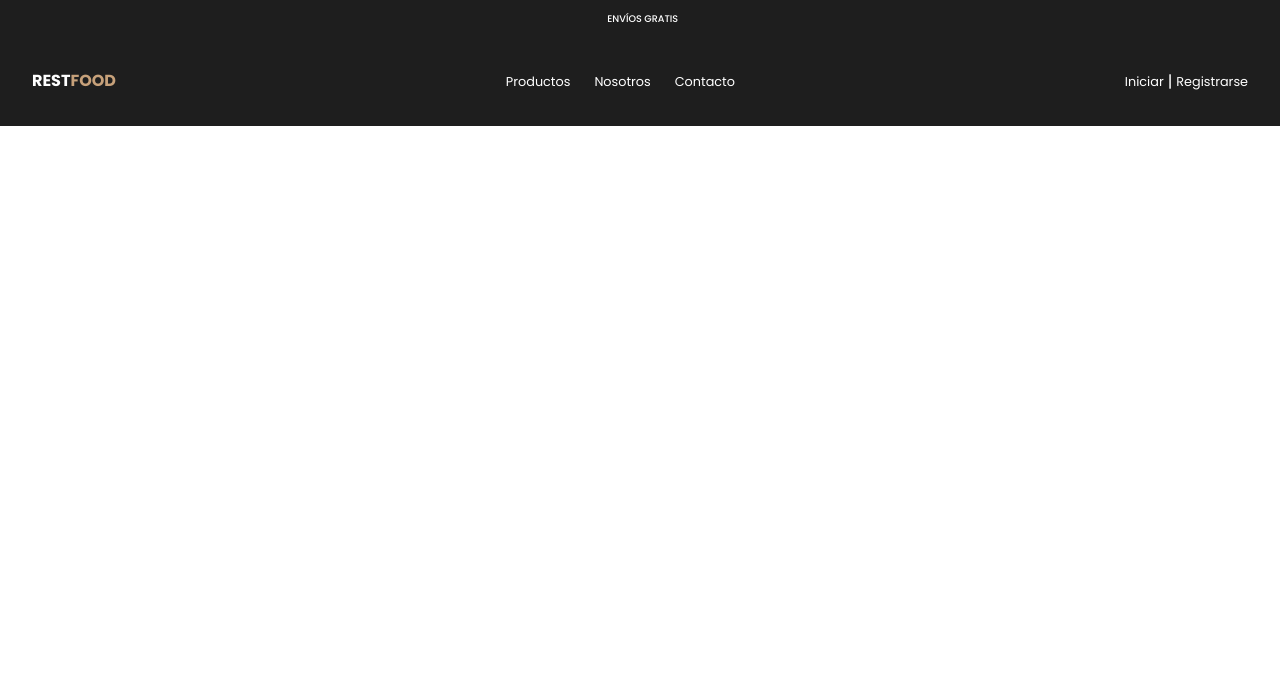
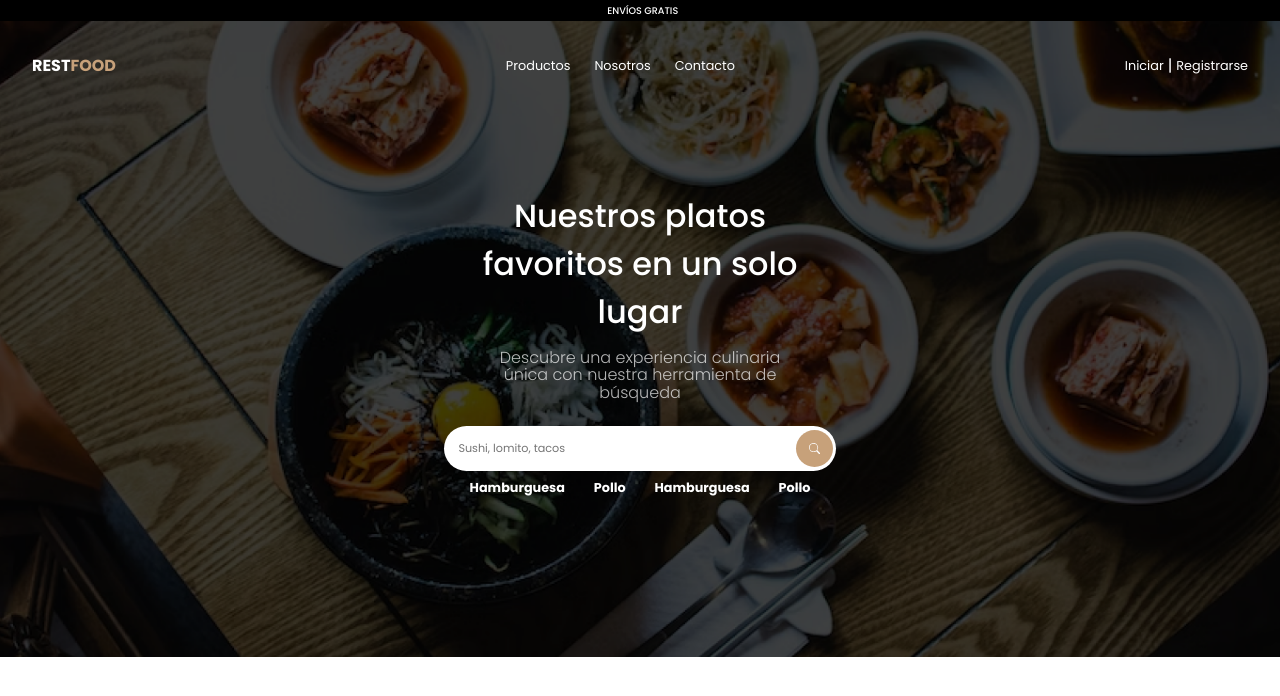
Before and after one commit to Mateo872/restfood, a React (Vite) app: page / in a window 1280 px wide. Shown: the top 696 px of the page. Built offline with nearby package versions, Linux system fonts and the light colour scheme.

Commit message:
Sección de buscador de platos hecha para todos los dispositivos

```diff
--- /dev/null
+++ b/BuscadorPlatos.jsx
@@ -0,0 +1,31 @@
+import { BsSearch } from "react-icons/bs";
+
+const BuscadorPlatos = () => {
+  return (
+    <section className="contenedor_platos">
+      <article className="d-flex flex-column align-items-center justify-content-center">
+        <h1 className="text-center">
+          Nuestros platos favoritos en un solo lugar
+        </h1>
+        <h3 className="text-center">
+          Descubre una experiencia culinaria única con nuestra herramienta de
+          búsqueda
+        </h3>
+        <div className="contenedor_input d-flex align-items-center">
+          <input type="text" placeholder="Sushi, lomito, tacos" />
+          <div className="icono_buscador d-flex align-items-center justify-content-center">
+            <BsSearch />
+          </div>
+        </div>
+        <div className="categorias d-flex">
+          <p className="mb-0">Hamburguesa</p>
+          <p className="mb-0">Pollo</p>
+          <p className="mb-0">Hamburguesa</p>
+          <p className="mb-0">Pollo</p>
+        </div>
+      </article>
+    </section>
+  );
+};
+
+export default BuscadorPlatos;
--- a/src/App.css
+++ b/src/App.css
@@ -18,20 +18,25 @@ body {
 }
 
 header {
-    /* padding: 1rem; */
+    background-color: transparent;
+    position: fixed;
+    top: 0;
+    left: 0;
+    right: 0;
+    z-index: 99;
 }
 
 .contenedor_publicidad {
     width: 100%;
-    padding: 0.8rem;
-    background: var(--color-terciario);
+    padding: 0.3rem;
+    background: #000;
     position: relative;
     overflow: hidden;
 }
 
 .contenedor_publicidad h6 {
-    font-size: 0.5rem;
-    color: #fff;
+    font-size: 0.45rem;
+    color: var(--color-secundario);
 }
 
 
@@ -60,7 +65,7 @@ header nav {
 header nav .nav_marca {
     text-decoration: none;
     font-weight: bold;
-    color: #fff;
+    color: var(--color-secundario);
 }
 
 header nav .nav_marca span {
@@ -69,7 +74,7 @@ header nav .nav_marca span {
 
 header nav svg {
     font-size: 1.4rem;
-    /* color: var(--color-secundario); */
+    color: var(--color-secundario);
 }
 
 header nav .menu_capa {
@@ -107,7 +112,7 @@ header nav .menu_capa ul {
 
 .icono_cerrar svg {
     font-size: 2rem;
-    color: #fff;
+    color: var(--color-secundario);
 }
 
 header nav .menu_capa .ul-visible {
@@ -125,26 +130,87 @@ header nav .menu_link {
     padding-bottom: 0.4rem;
 }
 
-header nav a::after {
+header nav .menu_link::after {
     content: "";
     display: block;
     width: 0;
     height: 2px;
-    background: #fff;
+    background: var(--color-secundario);
     transition: 0.3s;
 }
 
-header nav a:hover::after {
+header nav .menu_link:hover::after {
     width: 100%;
     transition: 0.3s;
 }
 
+.contenedor_platos {
+    width: 100%;
+    height: 20rem;
+    background-image: url("./complementos/imagenes/imagenHero.png");
+    background-size: cover;
+    background-position: 50% 50%;
+}
+
+.contenedor_platos article {
+    padding-top: 6rem;
+}
+
+.contenedor_platos article h1 {
+    width: 70%;
+    margin: 0 auto;
+    font-size: 1rem;
+    color: var(--color-secundario);
+    line-height: 1.5rem;
+}
+
+.contenedor_platos article h3 {
+    width: 65%;
+    margin: .8rem auto;
+    font-size: .6rem;
+    opacity: .7;
+    color: var(--color-secundario);
+    line-height: 1.1rem;
+    font-weight: 300;
+}
+
+.contenedor_input {
+    width: 13rem;
+    background-color: var(--color-secundario);
+    border-radius: 2rem;
+    position: relative;
+}
+
+.contenedor_input input {
+    width: 88.5%;
+    padding: .6rem;
+    border: 0;
+    outline: none;
+    font-size: 0.7rem;
+    background: transparent;
+}
+
+.icono_buscador {
+    width: 1.7rem;
+    height: 1.7rem;
+    background-color: var(--color-primario);
+    border-radius: 100%;
+    font-size: 0.7rem;
+    color: var(--color-secundario);
+    position: absolute;
+    right: .2rem;
+    margin-top: 0.03rem;
+}
+
+.categorias {
+    margin-top: 0.4rem;
+    font-size: 0.5rem;
+    color: var(--color-secundario);
+    gap: .8rem;
+    font-weight: bold;
+}
 
 @media (min-width:767px) {
-    header {
-        background: var(--color-terciario);
-    }
-
     .contenedor_publicidad h6 {
         font-size: 0.6rem;
     }
@@ -187,6 +253,37 @@ header nav a:hover::after {
 
     header nav li {
         list-style: none;
+    }
+
+    .contenedor_platos {
+        height: 32rem;
+    }
+
+    .contenedor_platos article {
+        padding-top: 10rem;
+    }
+
+    .contenedor_platos article h1 {
+        width: 40%;
+        font-size: 1.5rem;
+        line-height: 2rem;
+    }
+
+    .contenedor_platos article h3 {
+        width: 35%;
+        font-size: .8rem;
+    }
+
+    .contenedor_input {
+        width: 19rem;
+    }
+
+    .contenedor_input input {
+        width: 91%;
+    }
+
+    .categorias {
+        font-size: 0.7rem;
     }
 
 }
@@ -233,4 +330,42 @@ header nav a:hover::after {
         list-style: none;
     }
 
+    .contenedor_platos {
+        height: 41.05rem;
+    }
+
+    .contenedor_platos article {
+        padding-top: 12rem;
+    }
+
+    .contenedor_platos article h1 {
+        width: 30%;
+        font-size: 2rem;
+        line-height: 3rem;
+    }
+
+    .contenedor_platos article h3 {
+        width: 25%;
+        font-size: 1rem;
+        margin-bottom: 1.5rem;
+    }
+
+    .contenedor_input {
+        width: 24.5rem;
+        padding: .3rem;
+    }
+
+    .icono_buscador {
+        width: 2.3rem;
+        height: 2.3rem;
+    }
+
+    .contenedor_input input {
+        width: 93%;
+    }
+
+    .categorias {
+        font-size: 0.8rem;
+        gap: 1.8rem;
+    }
 }
--- a/src/App.jsx
+++ b/src/App.jsx
@@ -1,11 +1,15 @@
 import "bootstrap/dist/css/bootstrap.min.css";
 import "./App.css";
 import Header from "./componentes/comunes/Header";
+import BuscadorPlatos from "../BuscadorPlatos";
 
 function App() {
   return (
     <>
       <Header />
+      <main>
+        <BuscadorPlatos />
+      </main>
     </>
   );
 }
```
Also changed, not shown: src/complementos/imagenes/imagenHero.png (added).
